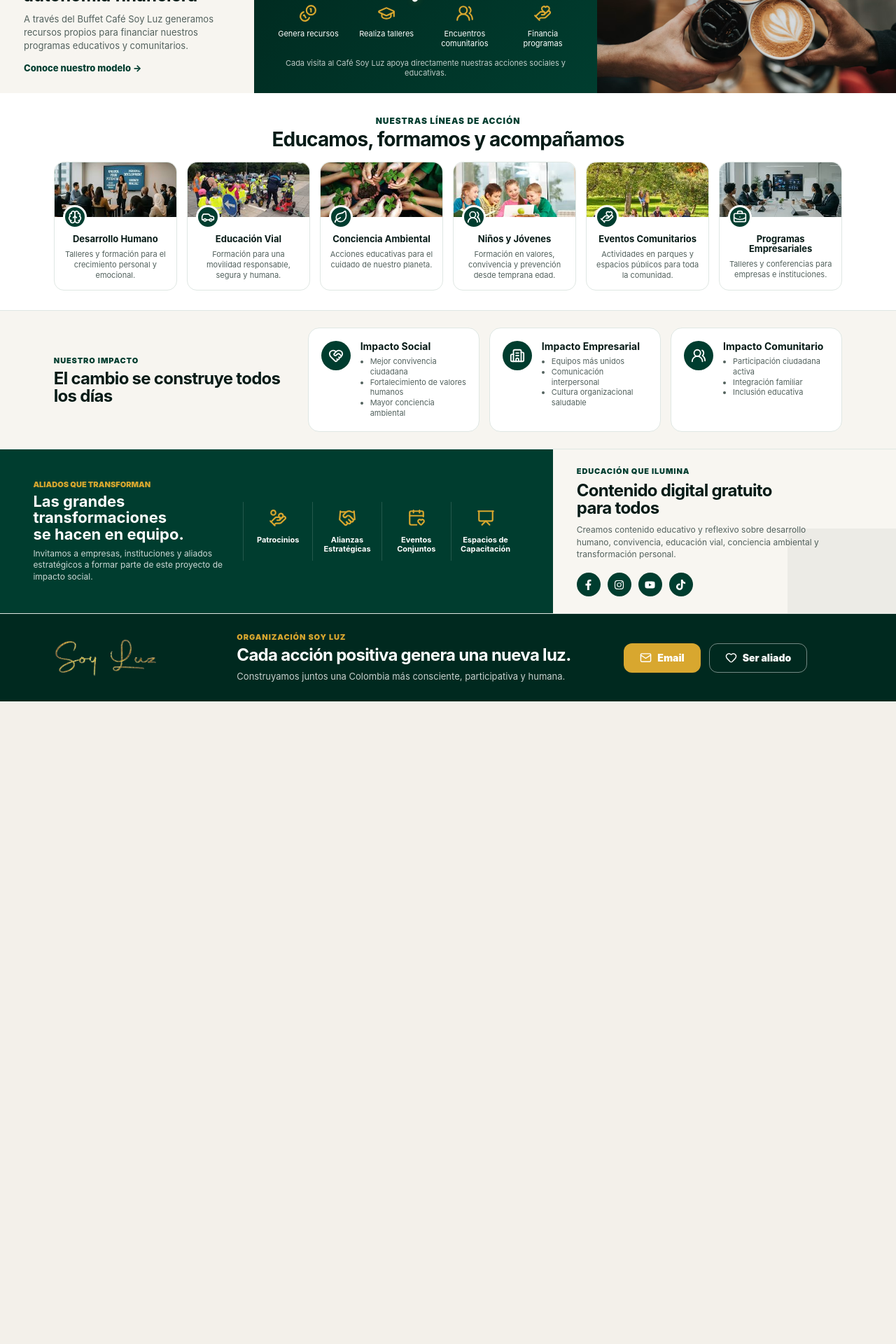
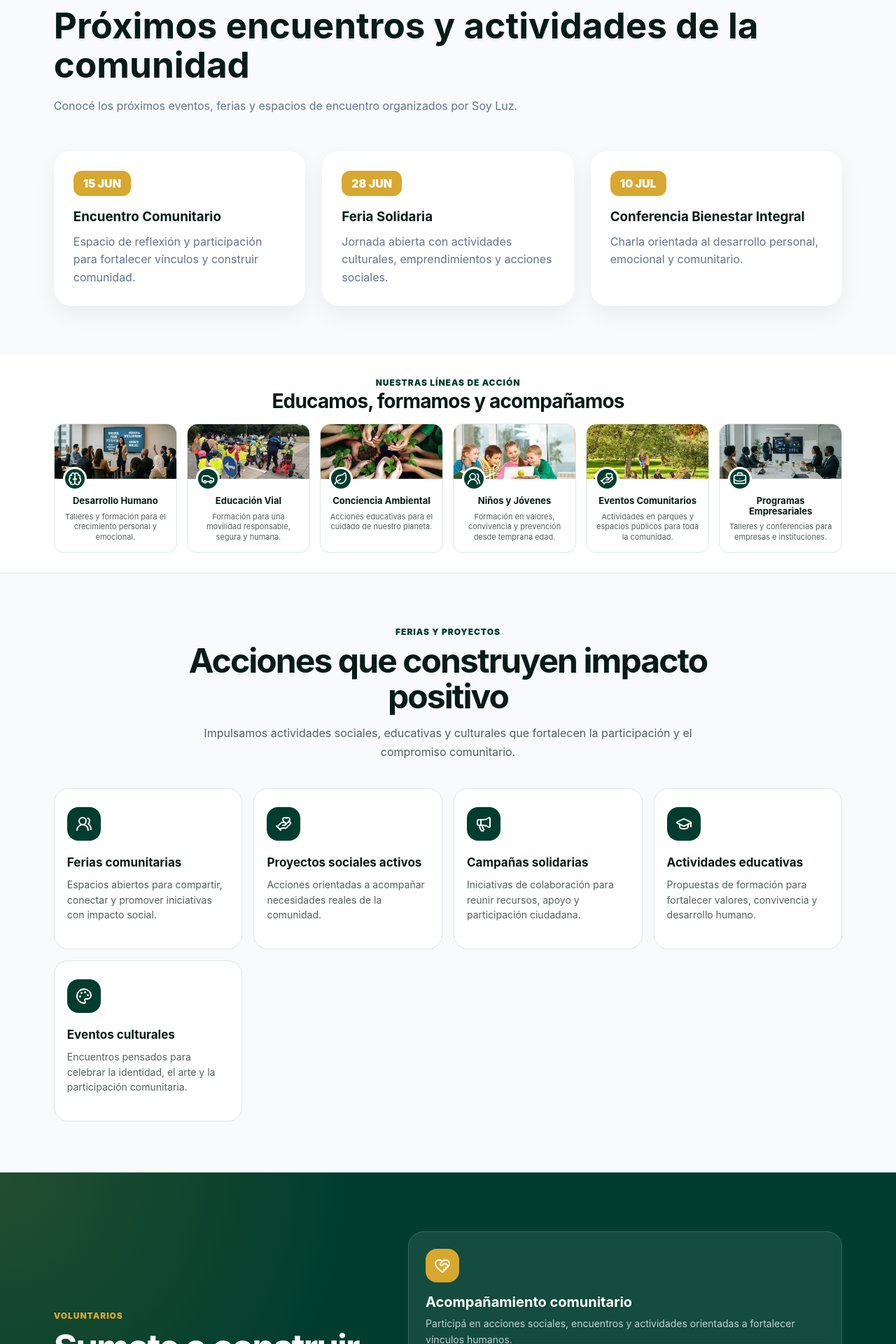
Before and after one commit to FLeiras/soy_luz, a React (Vite) app: page / in a window 1280 px wide. Shown: the part 880-2800 px from the top of the page at 70% size. Before the commit the page ends 1882 px from the top, so only its background shows below. Built offline with nearby package versions, Linux system fonts and the light colour scheme; grey boxes are pictures that could not be loaded.

Commit message:
feat:Add Agenda, Volunteers, Projects sections

```diff
--- a/src/App.jsx
+++ b/src/App.jsx
@@ -12,15 +12,23 @@ import { DigitalContent } from "./components/DigitalContent/DigitalContent";
 import { Footer } from "./components/Footer/Footer";
 import { WhatsAppFloat } from "./components/WhatsAppFloat/WhatsAppFloat";
 
+import { Agenda } from "./components/Agenda/Agenda";
+import { Projects } from "./components/Projects/Projects";
+import { Volunteers } from "./components/Volunteers/Volunteers";
+
 function App() {
   return (
     <div className="site-shell">
       <NavBar />
+
       <main>
         <Hero />
         <Pillars />
+        <Agenda />
+        <Programs />
+        <Projects />
+        <Volunteers />
         <CafeSection />
-        <Programs />
         <Impact />
 
         <section className="bottom-grid">
@@ -28,6 +36,7 @@ function App() {
           <DigitalContent />
         </section>
       </main>
+
       <Footer />
       <WhatsAppFloat />
     </div>
--- /dev/null
+++ b/src/components/Agenda/Agenda.css
@@ -0,0 +1,70 @@
+.agenda {
+  padding: 70px 6%;
+  background: #f8fafc;
+}
+
+.agenda__container {
+  max-width: 1200px;
+  margin: 0 auto;
+}
+
+.agenda__eyebrow {
+  color: var(--gold);
+  font-size: 12px;
+  font-weight: 900;
+  letter-spacing: 0.08em;
+  text-transform: uppercase;
+}
+
+.agenda h2 {
+  margin-top: 12px;
+  font-size: clamp(32px, 4vw, 52px);
+  line-height: 1.1;
+}
+
+.agenda__intro {
+  margin-top: 18px;
+  max-width: 700px;
+  color: #64748b;
+  line-height: 1.7;
+}
+
+.agenda__grid {
+  margin-top: 50px;
+
+  display: grid;
+  grid-template-columns: repeat(3, 1fr);
+  gap: 24px;
+}
+
+.agenda__card {
+  background: white;
+  padding: 28px;
+  border-radius: 24px;
+  box-shadow: 0 12px 30px rgba(0, 0, 0, 0.06);
+}
+
+.agenda__date {
+  display: inline-flex;
+  padding: 8px 14px;
+  border-radius: 12px;
+  background: var(--gold);
+  color: white;
+  font-weight: 900;
+  margin-bottom: 18px;
+}
+
+.agenda__card h3 {
+  margin-bottom: 12px;
+}
+
+.agenda__card p {
+  color: #64748b;
+  line-height: 1.6;
+}
+
+@media (max-width: 900px) {
+  .agenda__grid {
+    grid-template-columns: 1fr;
+  }
+}
--- /dev/null
+++ b/src/components/Agenda/Agenda.jsx
@@ -0,0 +1,51 @@
+import "./Agenda.css";
+
+export const Agenda = () => {
+  const events = [
+    {
+      date: "15 JUN",
+      title: "Encuentro Comunitario",
+      description:
+        "Espacio de reflexión y participación para fortalecer vínculos y construir comunidad.",
+    },
+    {
+      date: "28 JUN",
+      title: "Feria Solidaria",
+      description:
+        "Jornada abierta con actividades culturales, emprendimientos y acciones sociales.",
+    },
+    {
+      date: "10 JUL",
+      title: "Conferencia Bienestar Integral",
+      description:
+        "Charla orientada al desarrollo personal, emocional y comunitario.",
+    },
+  ];
+
+  return (
+    <section id="agenda" className="agenda">
+      <div className="agenda__container">
+        <span className="agenda__eyebrow">Agenda</span>
+
+        <h2>Próximos encuentros y actividades de la comunidad</h2>
+
+        <p className="agenda__intro">
+          Conocé los próximos eventos, ferias y espacios de encuentro
+          organizados por Soy Luz.
+        </p>
+
+        <div className="agenda__grid">
+          {events.map((event) => (
+            <article key={event.title} className="agenda__card">
+              <div className="agenda__date">{event.date}</div>
+
+              <h3>{event.title}</h3>
+
+              <p>{event.description}</p>
+            </article>
+          ))}
+        </div>
+      </div>
+    </section>
+  );
+};
--- a/src/components/NavBar/NavBar.css
+++ b/src/components/NavBar/NavBar.css
@@ -29,16 +29,17 @@
   display: flex;
   align-items: center;
   justify-content: center;
-  gap: 34px;
+  gap: clamp(14px, 1.8vw, 28px);
   flex: 1;
 }
 
 .navbar__links a {
   color: var(--white);
   text-decoration: none;
-  font-size: 14px;
+  font-size: clamp(12px, 0.9vw, 14px);
   font-weight: 800;
   position: relative;
+  white-space: nowrap;
 }
 
 .navbar__links a:first-child {
@@ -90,7 +91,7 @@
   z-index: 52;
 }
 
-@media (max-width: 980px) {
+@media (max-width: 1180px) {
   .navbar {
     padding: 0 6%;
     position: sticky;
--- a/src/components/Programs/Programs.jsx
+++ b/src/components/Programs/Programs.jsx
@@ -1,4 +1,3 @@
-import "./Programs.css";
 import "./Programs.css";
 
 import desarrolloHumanoImg from "../../assets/images/personal_developer.jpg";
--- /dev/null
+++ b/src/components/Projects/Projects.css
@@ -0,0 +1,100 @@
+.projects {
+  padding: 72px 6%;
+  background: #f8fafc;
+  border-bottom: 1px solid var(--border);
+}
+
+.projects__header {
+  max-width: 780px;
+  margin: 0 auto 38px;
+  text-align: center;
+}
+
+.projects__header h2 {
+  font-size: clamp(30px, 4vw, 48px);
+  line-height: 1.05;
+  letter-spacing: -0.04em;
+  color: var(--text);
+  margin-top: 8px;
+}
+
+.projects__header p {
+  margin-top: 14px;
+  color: var(--muted);
+  font-size: 16px;
+  line-height: 1.7;
+}
+
+.projects__grid {
+  max-width: 1180px;
+  margin: 0 auto;
+
+  display: grid;
+  grid-template-columns: repeat(auto-fit, minmax(220px, 1fr));
+  gap: 16px;
+}
+
+.projects__card {
+  min-height: 230px;
+  padding: 26px 18px;
+  border-radius: 20px;
+  border: 1px solid var(--border);
+  background: #ffffff;
+
+  display: flex;
+  flex-direction: column;
+  align-items: flex-start;
+
+  transition:
+    transform 0.25s ease,
+    box-shadow 0.25s ease;
+}
+
+.projects__card:hover {
+  transform: translateY(-4px);
+  box-shadow: 0 18px 35px rgba(0, 0, 0, 0.08);
+}
+
+.projects__icon {
+  width: 48px;
+  height: 48px;
+  border-radius: 16px;
+  background: var(--primary);
+  color: var(--white);
+  display: grid;
+  place-items: center;
+  margin-bottom: 22px;
+}
+
+.projects__card h3 {
+  color: var(--text);
+  font-size: 17px;
+  line-height: 1.15;
+  margin-bottom: 10px;
+}
+
+.projects__card p {
+  color: var(--muted);
+  font-size: 14px;
+  line-height: 1.55;
+}
+
+@media (max-width: 1100px) {
+  .projects__grid {
+    grid-template-columns: repeat(2, 1fr);
+  }
+}
+
+@media (max-width: 640px) {
+  .projects {
+    padding: 56px 6%;
+  }
+
+  .projects__grid {
+    grid-template-columns: 1fr;
+  }
+
+  .projects__card {
+    min-height: auto;
+  }
+}
--- /dev/null
+++ b/src/components/Projects/Projects.jsx
@@ -0,0 +1,65 @@
+import "./Projects.css";
+
+import {
+  HandHeart,
+  GraduationCap,
+  Megaphone,
+  Palette,
+  UsersRound,
+} from "lucide-react";
+
+const projects = [
+  {
+    title: "Ferias comunitarias",
+    text: "Espacios abiertos para compartir, conectar y promover iniciativas con impacto social.",
+    icon: UsersRound,
+  },
+  {
+    title: "Proyectos sociales activos",
+    text: "Acciones orientadas a acompañar necesidades reales de la comunidad.",
+    icon: HandHeart,
+  },
+  {
+    title: "Campañas solidarias",
+    text: "Iniciativas de colaboración para reunir recursos, apoyo y participación ciudadana.",
+    icon: Megaphone,
+  },
+  {
+    title: "Actividades educativas",
+    text: "Propuestas de formación para fortalecer valores, convivencia y desarrollo humano.",
+    icon: GraduationCap,
+  },
+  {
+    title: "Eventos culturales",
+    text: "Encuentros pensados para celebrar la identidad, el arte y la participación comunitaria.",
+    icon: Palette,
+  },
+];
+
+export const Projects = () => {
+  return (
+    <section id="proyectos" className="projects">
+      <div className="projects__header">
+        <span className="section-label">Ferias y proyectos</span>
+        <h2>Acciones que construyen impacto positivo</h2>
+        <p>
+          Impulsamos actividades sociales, educativas y culturales que
+          fortalecen la participación y el compromiso comunitario.
+        </p>
+      </div>
+
+      <div className="projects__grid">
+        {projects.map(({ title, text, icon: Icon }) => (
+          <article className="projects__card" key={title}>
+            <div className="projects__icon">
+              <Icon size={24} />
+            </div>
+
+            <h3>{title}</h3>
+            <p>{text}</p>
+          </article>
+        ))}
+      </div>
+    </section>
+  );
+};
--- /dev/null
+++ b/src/components/Volunteers/Volunteers.css
@@ -0,0 +1,95 @@
+.volunteers {
+  padding: 84px 6%;
+  background:
+    radial-gradient(
+      circle at top left,
+      rgba(216, 167, 47, 0.16),
+      transparent 34%
+    ),
+    var(--primary);
+  color: var(--white);
+
+  display: grid;
+  grid-template-columns: 0.85fr 1.15fr;
+  gap: 48px;
+  align-items: center;
+}
+
+.volunteers .section-label {
+  color: var(--gold);
+}
+
+.volunteers__content {
+  max-width: 560px;
+}
+
+.volunteers__content h2 {
+  margin-top: 10px;
+  font-size: clamp(34px, 4vw, 54px);
+  line-height: 1.02;
+  letter-spacing: -0.04em;
+}
+
+.volunteers__content p {
+  margin-top: 18px;
+  color: rgba(255, 255, 255, 0.78);
+  font-size: 16px;
+  line-height: 1.75;
+}
+
+.volunteers__cta {
+  margin-top: 28px;
+  display: inline-flex;
+  align-items: center;
+  justify-content: center;
+  background: var(--gold);
+  color: var(--white);
+  text-decoration: none;
+  padding: 14px 22px;
+  border-radius: 14px;
+  font-weight: 900;
+  box-shadow: 0 14px 28px rgba(0, 0, 0, 0.18);
+}
+
+.volunteers__cards {
+  display: grid;
+  grid-template-columns: 1fr;
+  gap: 16px;
+}
+
+.volunteers__card {
+  padding: 24px;
+  border-radius: 22px;
+  background: rgba(255, 255, 255, 0.08);
+  border: 1px solid rgba(255, 255, 255, 0.14);
+  backdrop-filter: blur(10px);
+}
+
+.volunteers__icon {
+  width: 48px;
+  height: 48px;
+  border-radius: 16px;
+  background: var(--gold);
+  color: var(--white);
+  display: grid;
+  place-items: center;
+  margin-bottom: 16px;
+}
+
+.volunteers__card h3 {
+  font-size: 20px;
+  margin-bottom: 8px;
+}
+
+.volunteers__card p {
+  color: rgba(255, 255, 255, 0.74);
+  line-height: 1.6;
+  font-size: 14px;
+}
+
+@media (max-width: 900px) {
+  .volunteers {
+    grid-template-columns: 1fr;
+    padding: 64px 6%;
+  }
+}
--- /dev/null
+++ b/src/components/Volunteers/Volunteers.jsx
@@ -0,0 +1,60 @@
+import "./Volunteers.css";
+import { HeartHandshake, Users, Sparkles } from "lucide-react";
+
+const volunteerAreas = [
+  {
+    icon: HeartHandshake,
+    title: "Acompañamiento comunitario",
+    text: "Participá en acciones sociales, encuentros y actividades orientadas a fortalecer vínculos humanos.",
+  },
+  {
+    icon: Users,
+    title: "Apoyo en eventos",
+    text: "Colaborá en ferias, conferencias, talleres y espacios de participación abiertos a la comunidad.",
+  },
+  {
+    icon: Sparkles,
+    title: "Comunicación y difusión",
+    text: "Ayudanos a compartir el mensaje de Soy Luz y ampliar el alcance de cada iniciativa.",
+  },
+];
+
+export const Volunteers = () => {
+  return (
+    <section id="voluntarios" className="volunteers">
+      <div className="volunteers__content">
+        <span className="section-label">Voluntarios</span>
+
+        <h2>Sumate a construir una comunidad con propósito</h2>
+
+        <p>
+          Ser voluntario en Soy Luz es formar parte de una red de personas
+          comprometidas con el desarrollo humano, la solidaridad y la
+          transformación social.
+        </p>
+
+        <a
+          href="https://wa.link/73whra"
+          target="_blank"
+          rel="noreferrer"
+          className="volunteers__cta"
+        >
+          Quiero participar
+        </a>
+      </div>
+
+      <div className="volunteers__cards">
+        {volunteerAreas.map(({ icon: Icon, title, text }) => (
+          <article className="volunteers__card" key={title}>
+            <div className="volunteers__icon">
+              <Icon size={24} />
+            </div>
+
+            <h3>{title}</h3>
+            <p>{text}</p>
+          </article>
+        ))}
+      </div>
+    </section>
+  );
+};
--- a/src/data/landingData.js
+++ b/src/data/landingData.js
@@ -1,25 +1,38 @@
 export const navLinks = [
-  { label: "Inicio", href: "#inicio" },
-  { label: "Sobre Nosotros", href: "#nosotros" },
-  { label: "Programas", href: "#programas" },
-  { label: "Alianzas", href: "#alianzas" },
-  { label: "Contacto", href: "#contacto" },
+  {
+    label: "Inicio",
+    href: "#inicio",
+  },
+  {
+    label: "Quiénes Somos",
+    href: "#quienes-somos",
+  },
+  {
+    label: "Agenda",
+    href: "#agenda",
+  },
+  {
+    label: "Proyectos",
+    href: "#proyectos",
+  },
+  {
+    label: "Galería",
+    href: "#galeria",
+  },
+  {
+    label: "Conferencias",
+    href: "#conferencias",
+  },
+  {
+    label: "Voluntarios",
+    href: "#voluntarios",
+  },
+  {
+    label: "Blog",
+    href: "#blog",
+  },
+  {
+    label: "Contacto",
+    href: "#contacto",
+  },
 ];
-
-export const pillars = [
-  "Cultura del Perdón",
-  "Convivencia y Respeto",
-  "Conciencia Ambiental",
-  "Educación Vial",
-  "Relaciones Humanas",
-  "Desarrollo Personal",
-];
-
-export const programs = [
-  "Desarrollo Humano",
-  "Educación Vial",
-  "Conciencia Ambiental",
-  "Niños y Jóvenes",
-  "Eventos Comunitarios",
-  "Programas Empresariales",
-];
```
